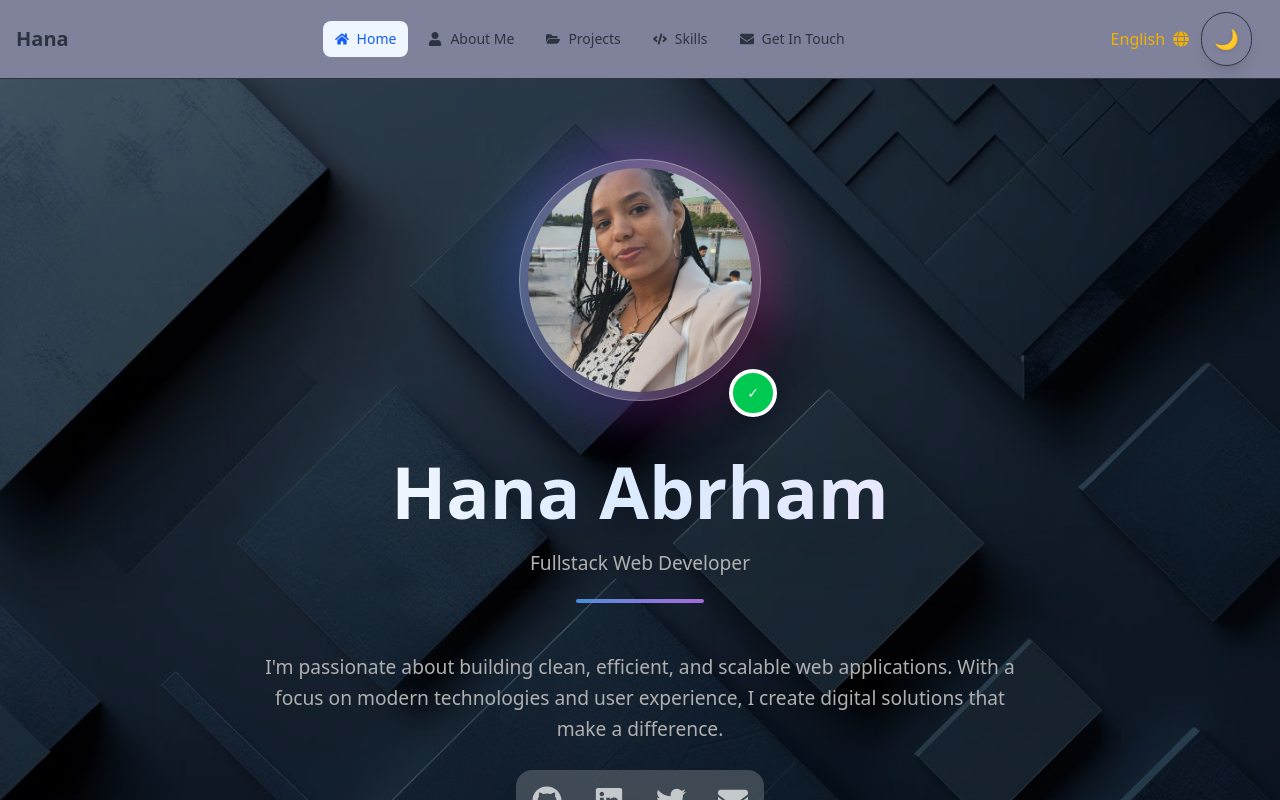
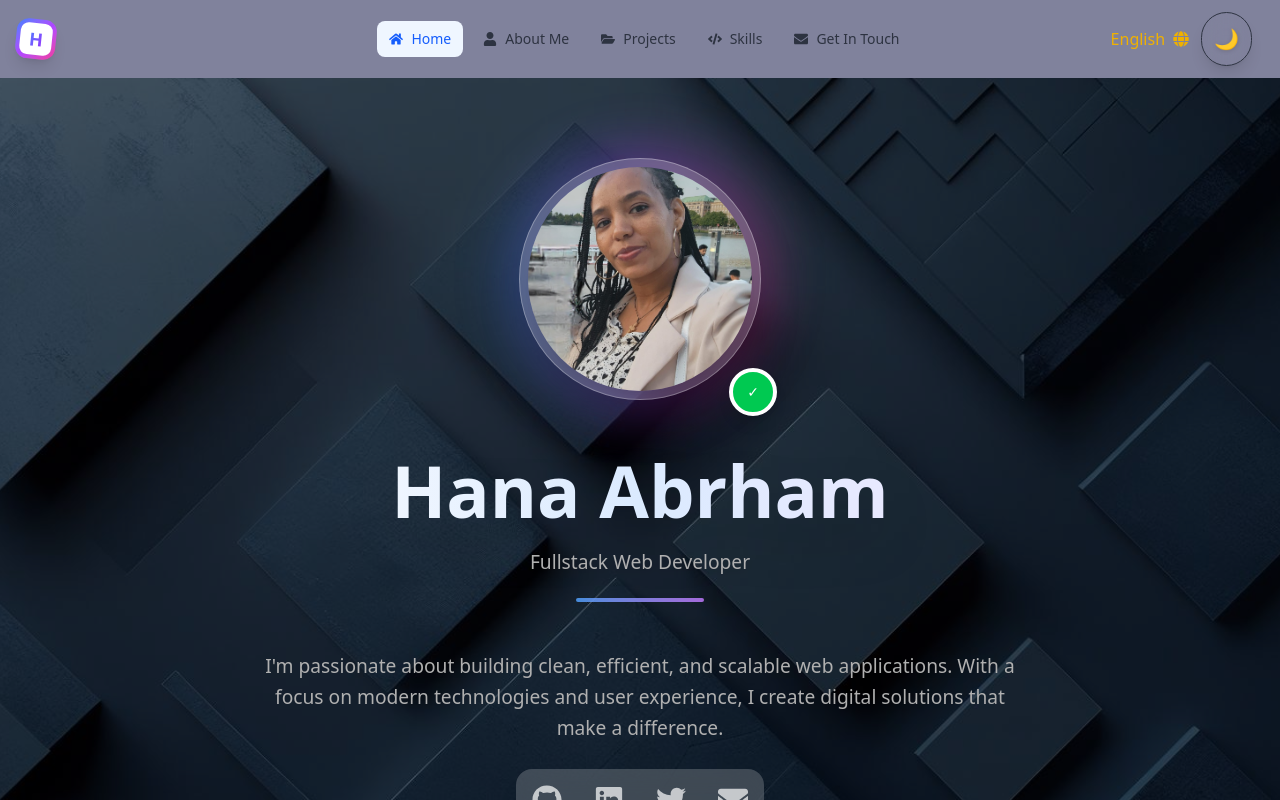
Before and after one commit to Githup-hana/portfolio, a React (Vite) app: page / in a window 1280 px wide. Shown: the top 800 px of the page. Built offline with nearby package versions, Linux system fonts and the light colour scheme.

Commit message:
feat: Add logo to Navbar and Home components; update Footer with current year

```diff
--- a/src/Components/Footer.tsx
+++ b/src/Components/Footer.tsx
@@ -1,6 +1,6 @@
 function Footer() {
     return (
-        <footer className="flex justify-center items-center py-8 mt-auto bg-app-text dark:bg-app-text-dark text-app-bg dark:text-app-bg-dark border-t border-app-text/20 dark:border-app-text-dark/20">
+        <footer className="flex justify-center items-center py-8 mt-auto bg-app-text dark:bg-app-text-dark text-app-bg dark:text-app-bg-dark  border-app-text/20 dark:border-app-text-dark/20">
             <div className="text-center">
                 <p className="text-sm font-medium">
                     Hana Abrham © {new Date().getFullYear()}
--- a/src/features/home/components/Home.tsx
+++ b/src/features/home/components/Home.tsx
@@ -3,6 +3,7 @@ import myResume from "../../../assets/My Resume (2).pdf";
 import SocialIcons from "../../../Components/socialcons";
 import avatar from "../../../assets/mypic.jpg";
 import webImg from "../../../assets/ webdeweloper2.jpg";
+import logo from "../../../assets/mylogo.png";
 
 function Home() {
   const { t } = useTranslation();
--- a/src/features/navigation/MainNavbar.tsx
+++ b/src/features/navigation/MainNavbar.tsx
@@ -3,6 +3,7 @@ import ThemeToggle from "../../Components/ThemeToggele";
 import { useTranslation } from "react-i18next";
 import { NavLink } from "react-router-dom";
 import { useState } from "react";
+import logo from "../../assets/mylogo.png";
 
 import {
   FaCode,
@@ -27,18 +28,42 @@ function MainNavbar() {
   };
 
   return (
-    <div className="bg-app-bg dark:bg-app-bg-dark border-b border-sand/30 dark:border-app-text-dark/30 transition-colors duration-300">
+    <div className="bg-app-bg dark:bg-app-bg-dark  border-sand/30 dark:border-app-text-dark/30 transition-colors duration-300">
 
       <div className="flex justify-between items-center px-4 py-3">
 
         {/* Logo */}
+       {/* Option 3: Stylisches Text-Logo */}
+{/* CSS-basiertes Logo anstatt Bild */}
 <div className="flex-shrink-0">
   <NavLink
     to="/"
-            className="text-xl font-bold text-app-text dark:text-app-text-dark hover:text-blue-600 dark:hover:text-blue-400 transition-colors duration-300"
+    className="group flex items-center transition-all duration-300"
     onClick={closeMobileMenu}
   >
-            Hana
+    {/* Option 2: Reines CSS Logo */}
+    <div className="flex items-center gap-2">
+      {/* Geometrisches Logo */}
+      <div className="relative">
+        <div className="w-10 h-10 bg-gradient-to-br from-blue-500 via-purple-500 to-pink-500 rounded-xl rotate-6 group-hover:rotate-12 transition-transform duration-300 shadow-lg">
+          <div className="absolute inset-1 bg-white dark:bg-gray-900 rounded-lg flex items-center justify-center">
+            <span className="text-lg font-bold bg-gradient-to-br from-blue-500 to-purple-600 bg-clip-text text-transparent">
+              H
+            </span>
+          </div>
+        </div>
+      </div>
+
+      {/* Text */}
+      <div className="hidden sm:block">
+        <h1 className="text-xl font-bold text-app-text dark:text-app-text-dark">
+          Hana<span className="text-blue-500">.</span>
+        </h1>
+        <p className="text-xs text-gray-500 dark:text-gray-400 -mt-1 tracking-wider">
+          DEVELOPER
+        </p>
+      </div>
+    </div>
   </NavLink>
 </div>
 
```
Also changed, not shown: src/assets/mylogo.png (added). Lines whose indentation alone changed are shown as unchanged.
